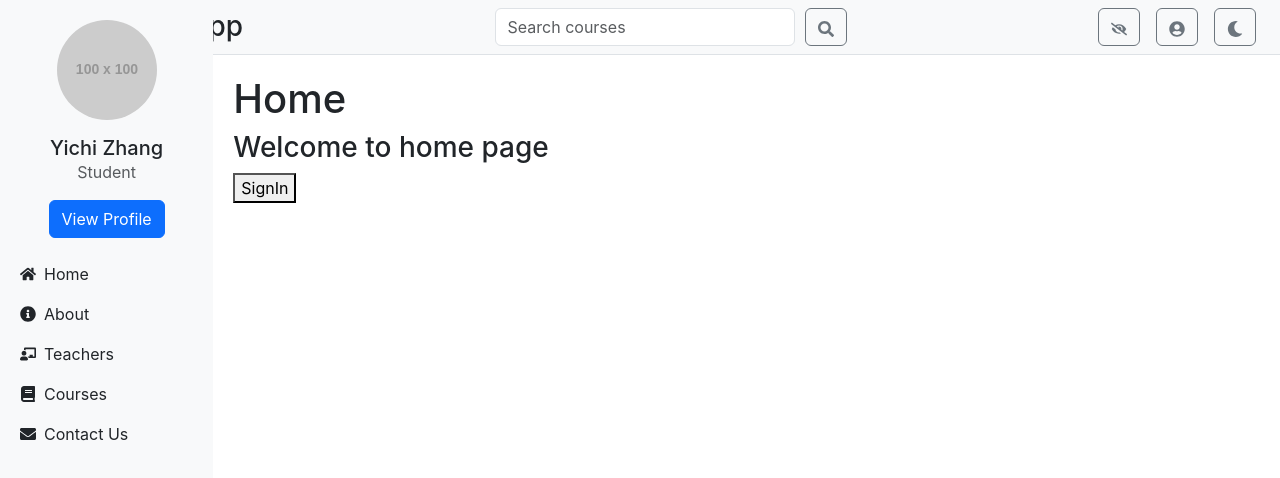
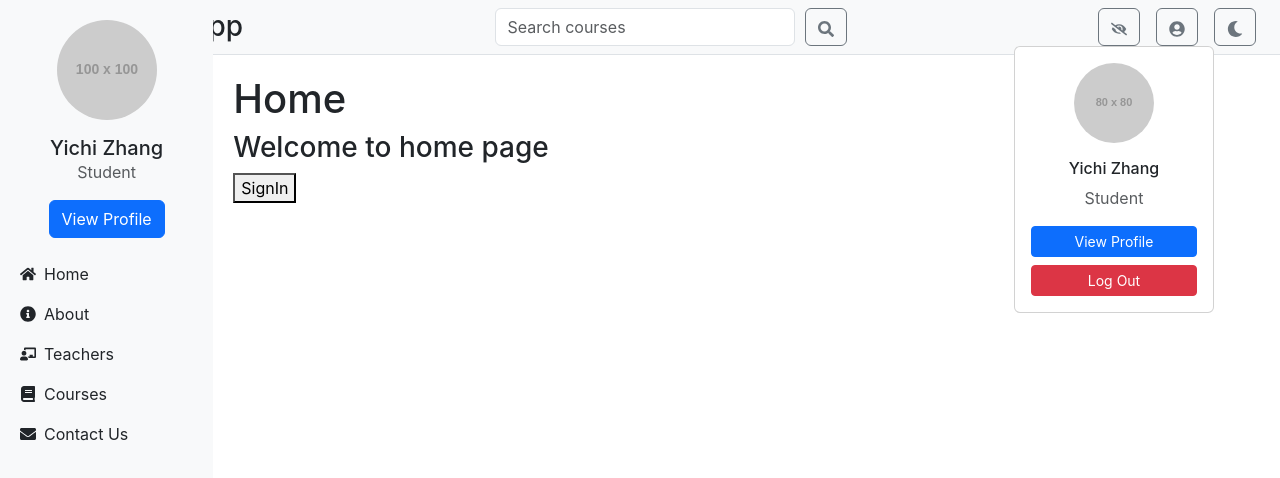
Before and after one commit to AliciaZYC/social_network_web_app, a React (Create React App) app: page /Home in a window 1280 px wide. Both pictures are taken after a click on the button 1177 px from the left and 27 px from the top of the page. Shown: the top 478 px of the page. Built offline with nearby package versions, Linux system fonts and the light colour scheme; the HTML template or start-up script is replaced by a standard one.

Commit message:
darkmode and usericon update on the top nav bar

```diff
--- a/src/App.css
+++ b/src/App.css
@@ -16,19 +16,79 @@
   width: 83.33vw; /* 剩余的5/6宽度 */
 }
 /* 暗模式样式 */
+/* Dark mode body background and text color */
 body.dark-mode {
-  background-color: #343a40;
+  background-color: #212529; /* Darker but distinguishable background */
+  color: #e9ecef; /* Lighter text color for better contrast */
+}
+
+/* Navbar in dark mode */
+body.dark-mode .top-navbar {
+  background-color: #343a40; /* Dark gray for the navbar */
+  border-bottom: 1px solid #495057; /* Slightly lighter border for separation */
+}
+
+/* Input and buttons in dark mode */
+body.dark-mode input,
+body.dark-mode button {
+  background-color: #495057; /* Medium gray for inputs and buttons */
+  color: #f8f9fa; /* Light text color */
+  border-color: #6c757d; /* Keep border contrast */
+}
+
+/* Hover effect for buttons in dark mode */
+body.dark-mode button:hover {
+  background-color: #6c757d; /* Lighter gray for hover effect */
+  color: #ffffff; /* Ensure text remains visible */
+}
+
+/* Links in dark mode */
+body.dark-mode a {
+  color: #adb5bd; /* Lighter color for links */
+}
+
+body.dark-mode a:hover {
+  color: #ffffff; /* Ensure links are clearly visible on hover */
+}
+/* General dark mode styling for the body */
+body.dark-mode {
+  background-color: #212529;
+  color: #e9ecef;
+}
+
+/* Dark mode for the NavBar */
+body.dark-mode .navbar-container {
+  background-color: #343a40; /* Dark background for the navbar */
+  color: #f8f9fa; /* Lighter text */
+  border-right: 1px solid #495057; /* Slightly lighter border */
+}
+
+/* Adjust avatar and button styles */
+body.dark-mode .navbar-container .btn-primary {
+  background-color: #495057;
+  border-color: #495057;
   color: #f8f9fa;
 }
 
-body.dark-mode .top-navbar {
-  background-color: #495057;
-  border-bottom: 1px solid #6c757d;
+body.dark-mode .navbar-container .btn-primary:hover {
+  background-color: #6c757d;
+  border-color: #6c757d;
 }
 
-body.dark-mode input,
-body.dark-mode button {
-  background-color: #6c757d;
-  color: #f8f9fa;
-  border-color: #6c757d;
+/* Link adjustments */
+body.dark-mode .navbar-container .nav-link {
+  color: #adb5bd;
 }
+
+body.dark-mode .navbar-container .nav-link:hover {
+  color: #ffffff; /* Bright white on hover */
+}
+
+/* Icon colors in dark mode */
+body.dark-mode .navbar-container .nav-link svg {
+  color: #adb5bd;
+}
+
+body.dark-mode .navbar-container .nav-link:hover svg {
+  color: #ffffff;
+}
--- a/src/pages/navigation/TopNavbar.tsx
+++ b/src/pages/navigation/TopNavbar.tsx
@@ -6,8 +6,21 @@ import {
   FaSun,
   FaMoon,
 } from "react-icons/fa"; // 引入React Icons
+import { Link, useNavigate } from "react-router-dom";
 
 const TopNavBar: React.FC = () => {
+  const [showProfileCard, setShowProfileCard] = useState(false); // 控制卡片显示状态
+  const navigate = useNavigate(); // 用于跳转
+
+  const toggleProfileCard = () => {
+    setShowProfileCard(!showProfileCard); // 切换卡片显示状态
+  };
+
+  const handleLogout = () => {
+    // 模拟登出逻辑
+    navigate("/login"); // 跳转到登录页面
+  };
+
   const [darkMode, setDarkMode] = useState(false); // 用于控制暗/亮模式
 
   const toggleDarkMode = () => {
@@ -37,16 +50,51 @@ const TopNavBar: React.FC = () => {
         </button>
       </div>
 
-      {/* 右侧：三个功能图标 */}
+      {/* 右侧：功能图标 */}
       <div className="d-flex align-items-center">
+        {/* 用户头像按钮 */}
         {/* 隐藏模式 */}
         <button className="btn btn-outline-secondary me-3">
           <FaEyeSlash />
         </button>
-        {/* 用户头像 */}
-        <button className="btn btn-outline-secondary me-3">
-          <FaUserCircle />
-        </button>
+        <div className="position-relative">
+          <button
+            className="btn btn-outline-secondary me-3"
+            onClick={toggleProfileCard}
+          >
+            <FaUserCircle />
+          </button>
+
+          {/* 卡片显示：头像、用户名、身份、查看资料、登出 */}
+          {showProfileCard && (
+            <div
+              className="card position-absolute"
+              style={{ top: "100%", right: 0, width: "200px", zIndex: 1000 }}
+            >
+              <div className="card-body text-center">
+                <img
+                  src="https://via.placeholder.com/80"
+                  className="rounded-circle mb-3"
+                  alt="User Avatar"
+                />
+                <h6 className="card-title">Yichi Zhang</h6>
+                <p className="text-muted">Student</p>
+                <Link
+                  to="/profile/yichi"
+                  className="btn btn-primary btn-sm mb-2 w-100"
+                >
+                  View Profile
+                </Link>
+                <button
+                  className="btn btn-danger btn-sm w-100"
+                  onClick={handleLogout}
+                >
+                  Log Out
+                </button>
+              </div>
+            </div>
+          )}
+        </div>
         {/* 切换暗/亮模式 */}
         <button className="btn btn-outline-secondary" onClick={toggleDarkMode}>
           {darkMode ? <FaSun /> : <FaMoon />}
```
